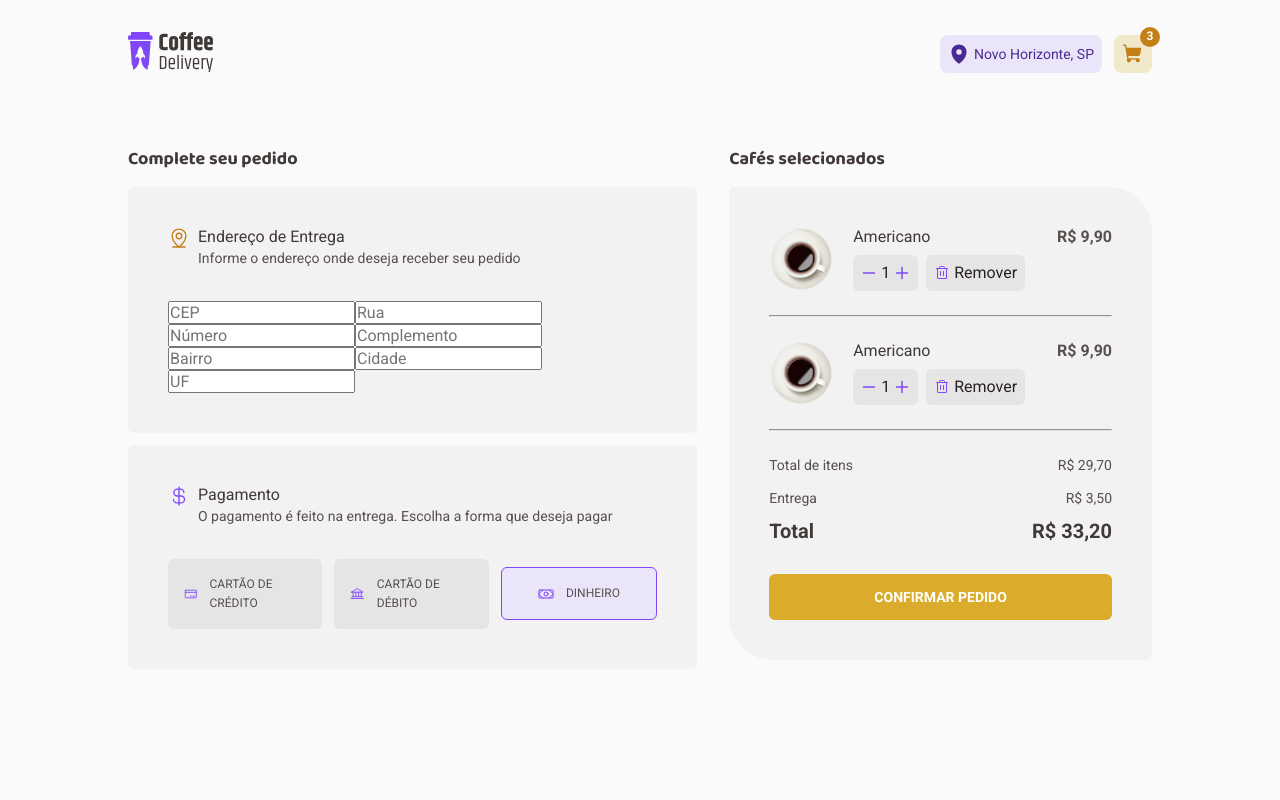
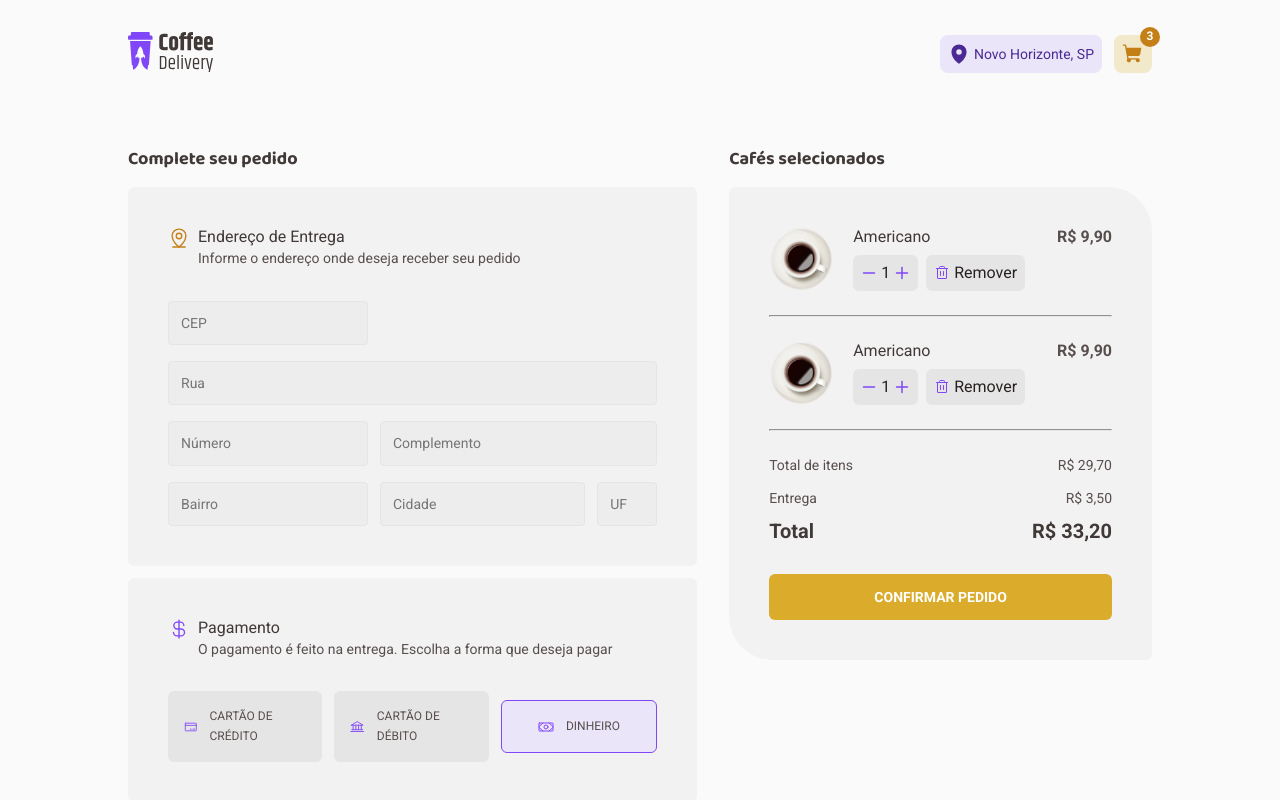
Before and after one commit to RafaelManfrim/Desafio02-Coffee-Delivery, a React (Vite) app: page /checkout in a window 1280 px wide. Shown: the top 800 px of the page. Built offline with nearby package versions, Linux system fonts and the light colour scheme.

Commit message:
visual finalizado

```diff
--- a/src/pages/Checkout/index.tsx
+++ b/src/pages/Checkout/index.tsx
@@ -19,14 +19,50 @@ export function Checkout() {
               <p>Informe o endereço onde deseja receber seu pedido</p>
             </div>
           </div>
-          <div>
-            <input type="text" placeholder="CEP" />
-            <input type="text" placeholder="Rua" />
-            <input type="text" placeholder="Número" />
-            <input type="text" placeholder="Complemento" />
-            <input type="text" placeholder="Bairro" />
-            <input type="text" placeholder="Cidade" />
-            <input type="text" placeholder="UF" />
+          <div className={styles.inputsContainer}>
+            <div>
+              <input
+                type="text"
+                placeholder="CEP"
+                className={styles.checkoutInput}
+              />
+            </div>
+            <div>
+              <input
+                type="text"
+                placeholder="Rua"
+                className={`${styles.checkoutInput} ${styles.fullInput}`}
+              />
+            </div>
+            <div>
+              <input
+                type="text"
+                placeholder="Número"
+                className={styles.checkoutInput}
+              />
+              <input
+                type="text"
+                placeholder="Complemento"
+                className={`${styles.checkoutInput} ${styles.fullInput}`}
+              />
+            </div>
+            <div>
+              <input
+                type="text"
+                placeholder="Bairro"
+                className={styles.checkoutInput}
+              />
+              <input
+                type="text"
+                placeholder="Cidade"
+                className={`${styles.checkoutInput} ${styles.fullInput}`}
+              />
+              <input
+                type="text"
+                placeholder="UF"
+                className={`${styles.checkoutInput} ${styles.miniInput}`}
+              />
+            </div>
           </div>
         </div>
         <div>
--- a/src/pages/Checkout/styles.module.scss
+++ b/src/pages/Checkout/styles.module.scss
@@ -6,13 +6,14 @@
 }
 
 .completeYourOrderContainer {
+  max-width: 920px;
+
+  >div {
+    border-radius: 6px;
+  }
 
   >div+div {
     margin-top: 0.75rem;
-  }
-
-  >div {
-    border-radius: 6px;
   }
 }
 
@@ -42,6 +43,46 @@
   svg {
     color: var(--purple);
   }
+}
+
+.inputsContainer {
+  gap: 1rem;
+  display: flex;
+  flex-direction: column;
+  flex: 1;
+
+  >div {
+    gap: 0.75rem;
+    display: flex;
+  }
+}
+
+.checkoutInput {
+  border: 1px solid var(--base-button);
+  border-radius: 4px;
+  padding: 0.75rem;
+  background-color: var(--base-input);
+  color: var(--base-text);
+  font-size: 0.875rem;
+  line-height: 130%;
+  width: 12.5rem;
+
+  &:placeholder {
+    color: var(--base-label);
+  }
+
+  &:focus {
+    outline: none;
+    border: 1px solid var(--yellow-dark);
+  }
+}
+
+.fullInput {
+  flex: 1;
+}
+
+.miniInput {
+  width: 3.75rem;
 }
 
 .paymentOptionsContainer {
--- a/src/pages/Home/styles.module.scss
+++ b/src/pages/Home/styles.module.scss
@@ -2,7 +2,7 @@
   display: flex;
   justify-content: space-between;
   align-items: center;
-  height: 544px;
+  height: 500px;
 
   >div {
     gap: 3.5rem;
```
